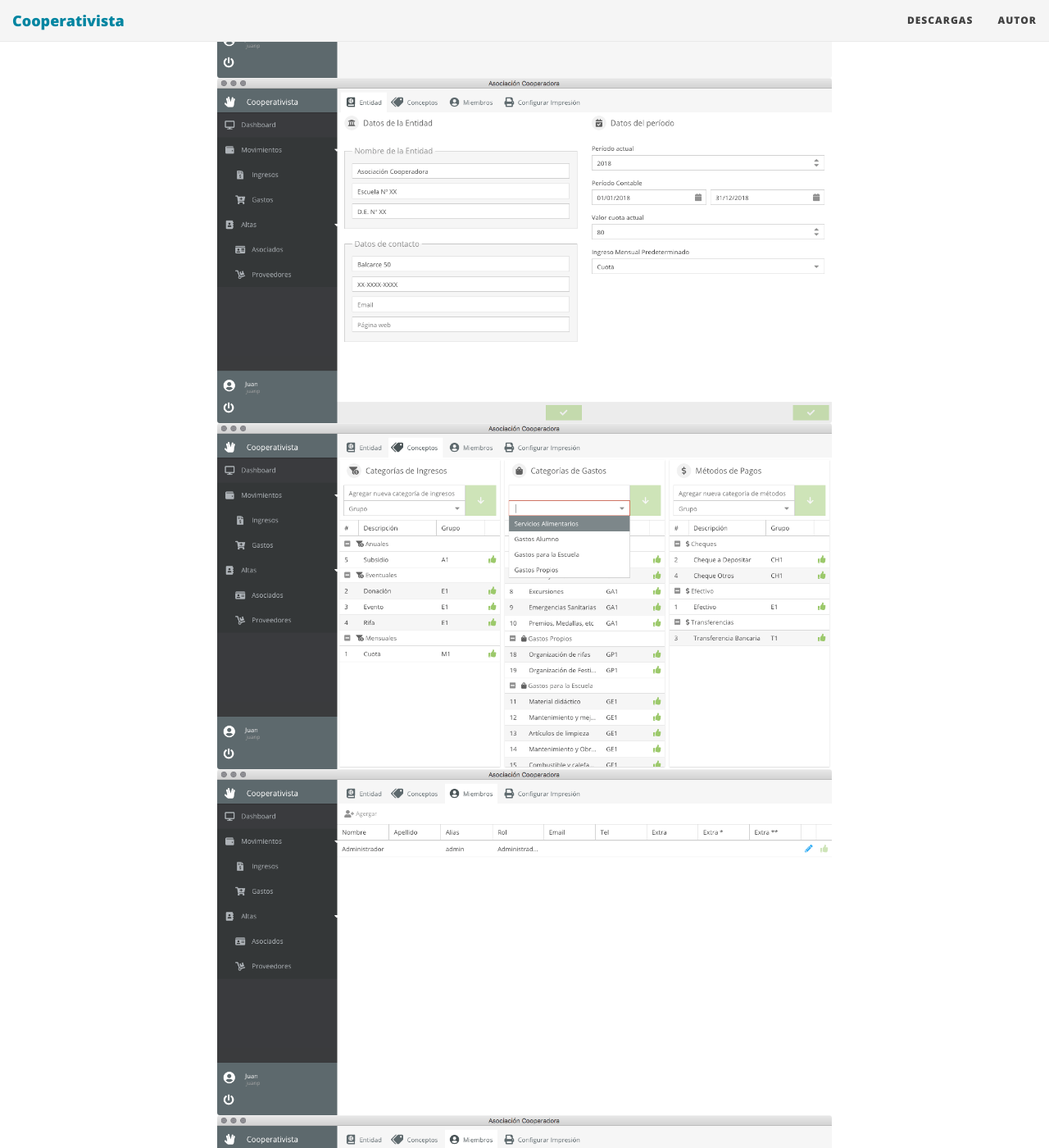
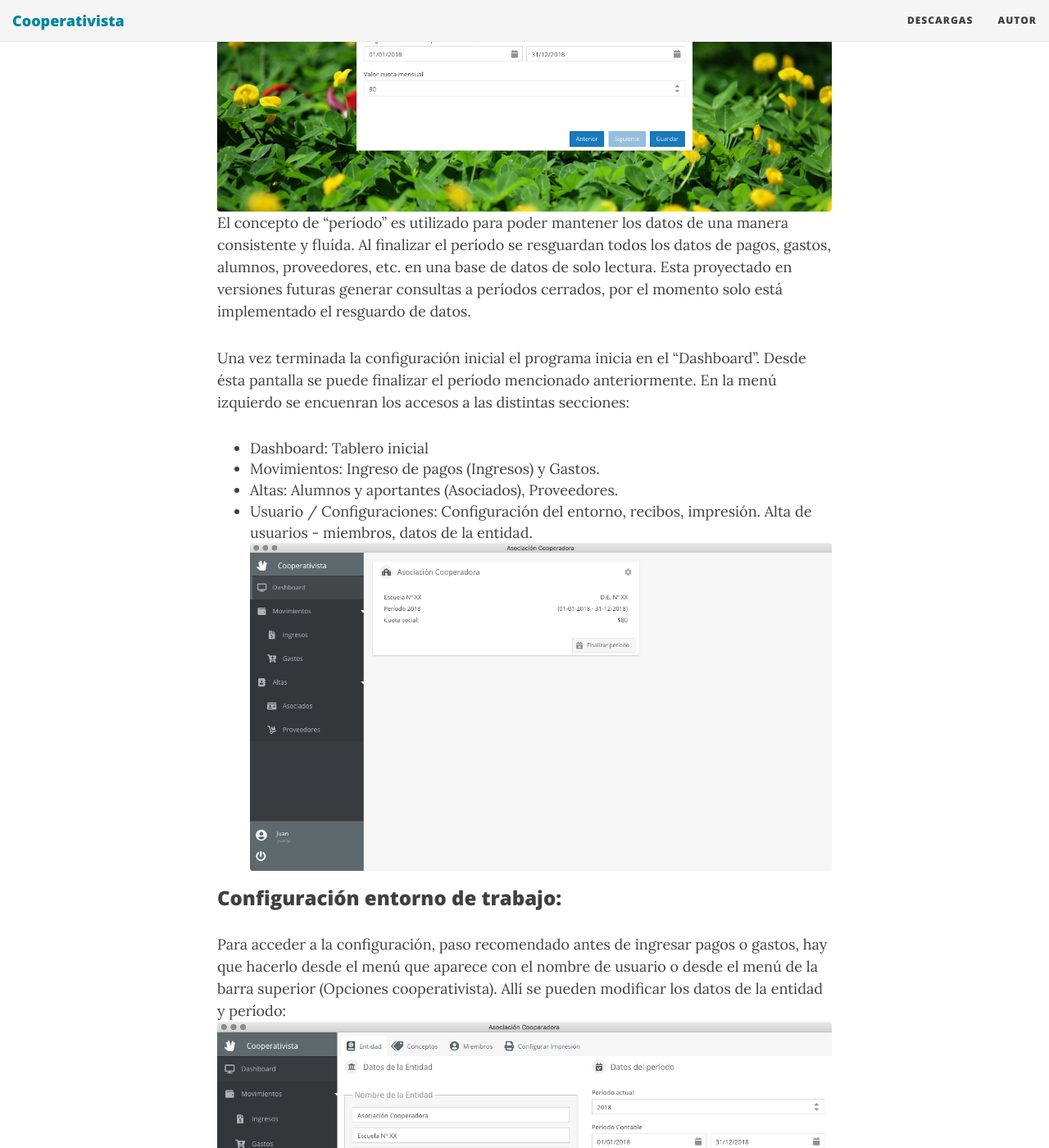
Before and after one commit to Pax17/cooperativista, a Jekyll site: the page built from help.md, in a window 1280 px wide and 1400 px high, scrolled down 1780 px. Shown: the whole window at 82% size. Built offline with Jekyll 4.4.1, drawn with Linux system fonts in a browser that asks for light colours; nearby versions of some CDN libraries; our own code applies the rules of GitHub Pages for plain Markdown files; some of the changed text lies outside the part shown.

Commit message:
Update site

```diff
--- a/help.md
+++ b/help.md
@@ -5,19 +5,45 @@
 published: true
 ---
 
-(En construcción)
+### Configuración inicial:
+Al iniciar por primera vez la aplicación se activa la configuración inicial.
+Como primer paso se requiere la creación de un usuario:
+
 ![Creación de usuario Inicial]({{site.baseurl}}/img/screenshots/01.png)
+Ingresar los datos e ir a la siguiente etapa.
+
+Allí se deben ingresar los datos básicos de la entidad. Estos datos son los que, posteriormente, se utilizan como encabezado en la impresión de los recibos, si así se lo determina.
+
 ![02.png]({{site.baseurl}}/img/screenshots/02.png)
+Continuar a la etapa fnal de la configuración.
+En esta pantalla se requieren los datos del "período" habilitado para el ingreso de pagos y gastos.
 ![02.png]({{site.baseurl}}/img/screenshots/03.png)
+El concepto de "período" es utilizado para poder mantener los datos de una manera consistente y fluída. Al finalizar el período se resguardan todos los datos de pagos, gastos, alumnos, proveedores, etc. en una base de datos de solo lectura. Esta proyectado en versiones futuras generar consultas a períodos cerrados, por el momento solo está implementado el resguardo de datos.
+
+Una vez terminada la configuración inicial el programa inicia en el "Dashboard". Desde ésta pantalla se puede finalizar el período mencionado anteriormente.
+En la menú izquierdo se encuenran los accesos a las distintas secciones:
+* Dashboard: Tablero inicial
+* Movimientos: Ingreso de pagos (Ingresos) y Gastos.
+* Altas: Alumnos y aportantes (Asociados), Proveedores.
+* Usuario / Configuraciones: Configuración del entorno, recibos, impresión. Alta de usuarios - miembros, datos de la entidad.
 ![02.png]({{site.baseurl}}/img/screenshots/04.png)
+
+### Configuración entorno de trabajo:
+Para acceder a la configuración, paso recomendado antes de ingresar pagos o gastos, hay que hacerlo desde el menú que aparece con el nombre de usuario o desde el menú de la barra superior (Opciones cooperativista).
+Allí se pueden modificar los datos de la entidad y período:
 ![02.png]({{site.baseurl}}/img/screenshots/05.png)
+Conceptos aplicados a pagos y gastos:
 ![02.png]({{site.baseurl}}/img/screenshots/06.png)
+Alta de usuarios (miembros de la asociación):
 ![02.png]({{site.baseurl}}/img/screenshots/07.png)
 ![02.png]({{site.baseurl}}/img/screenshots/08.png)
 ![02.png]({{site.baseurl}}/img/screenshots/09.png)
 ![02.png]({{site.baseurl}}/img/screenshots/10.png)
+Configurar los campos, posición y tamaño de hoja para la impresión de recibos:
 ![02.png]({{site.baseurl}}/img/screenshots/11.png)
 ![02.png]({{site.baseurl}}/img/screenshots/12.png)
+
+### Altas de alumnos:
 ![02.png]({{site.baseurl}}/img/screenshots/13.png)
 ![02.png]({{site.baseurl}}/img/screenshots/14.png)
 ![02.png]({{site.baseurl}}/img/screenshots/15.png)
@@ -27,6 +53,7 @@
 ![02.png]({{site.baseurl}}/img/screenshots/19.png)
 ![02.png]({{site.baseurl}}/img/screenshots/20.png)
 ![02.png]({{site.baseurl}}/img/screenshots/21.png)
+### Alta de recibos:
 ![02.png]({{site.baseurl}}/img/screenshots/22.png)
 ![02.png]({{site.baseurl}}/img/screenshots/23.png)
 ![02.png]({{site.baseurl}}/img/screenshots/24.png)
```
Also changed, not shown: _posts/2018-12-11-cooperativista-0.9-disponible.md (+1 -1 lines).
